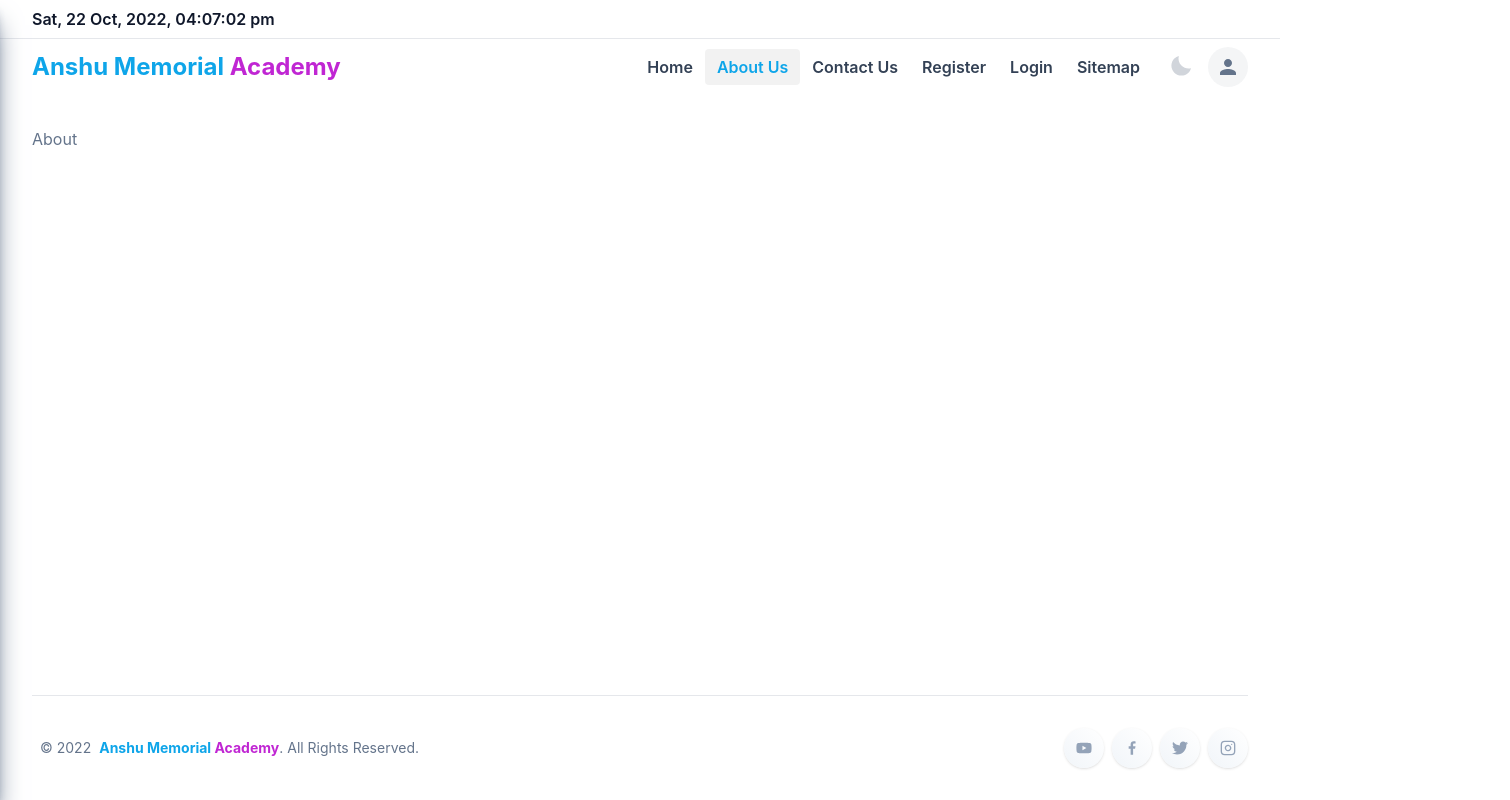
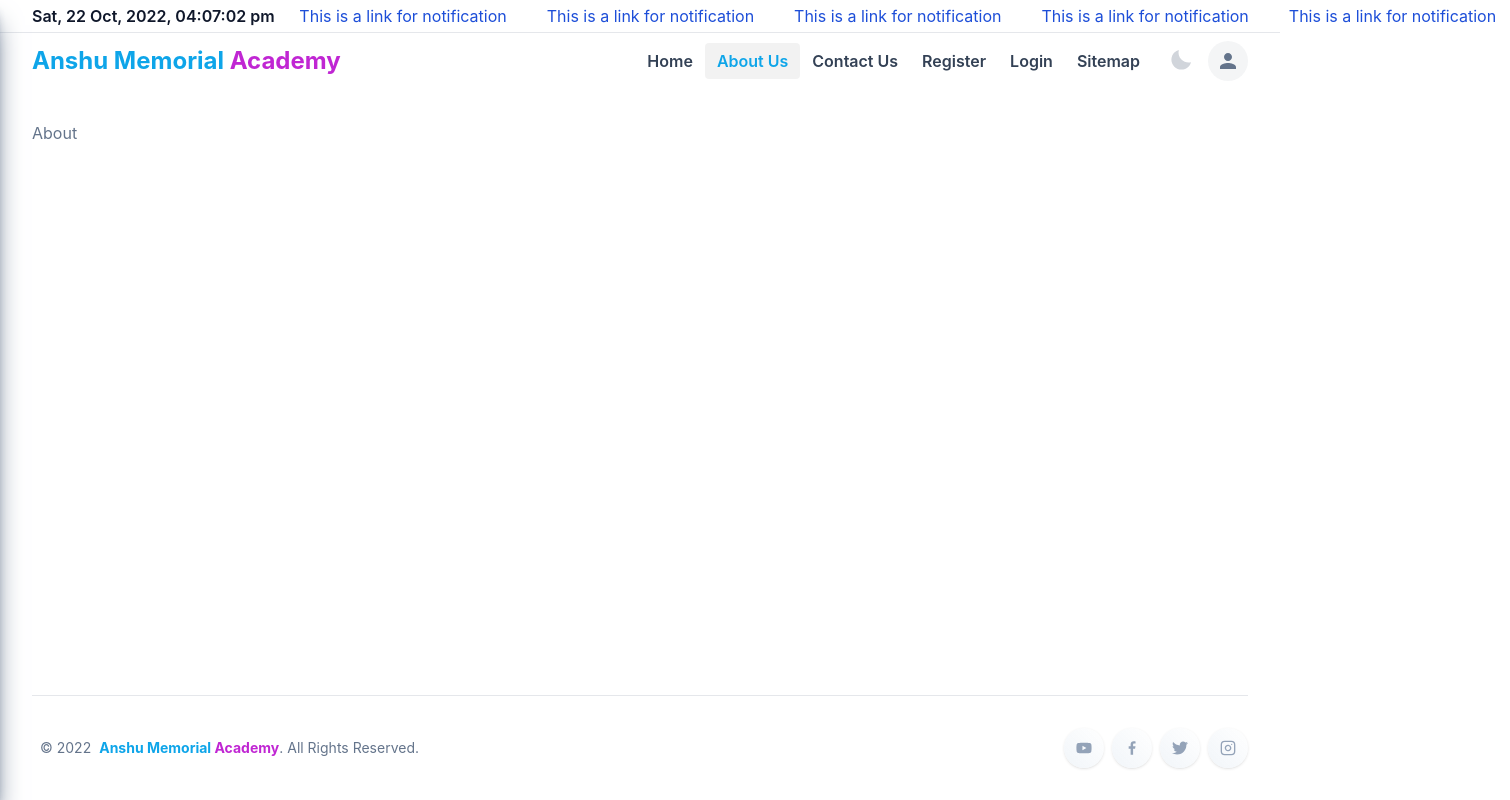
Before and after one commit to skwebs/next_tailwindcss, a Next.js app: page /about in a window 1280 px wide. Shown: the whole page, 1510 px wide, since content can reach past the window. Built offline with nearby package versions, Linux system fonts and the light colour scheme.

Commit message:
added react-marquee

```diff
--- a/components/Header.jsx
+++ b/components/Header.jsx
@@ -1,4 +1,6 @@
-import { useState, useEffect } from 'react'
+import { useState, useEffect } from "react";
+import Marquee from "react-fast-marquee";
+import Link from 'next/link';
 
 const Header = () => {
   const [dateState, setDateState] = useState(new Date());
@@ -7,53 +9,60 @@ const Header = () => {
   useEffect(() => {
     setDomLoaded(true);
     const intervalId = setInterval(() => {
-      console.log('watching');
+      console.log("watching");
       setDateState(new Date());
     }, 1000);
     return function cleanUp() {
-      clearInterval(intervalId)
+      clearInterval(intervalId);
     };
   }, []);
 
   return (
     <>
-      <div className='w-full border-b dark:border-slate-700 py-1 bg-white dark:bg-slate-800 text-slate-900 dark:text-slate-400'>
-        <div className='my-container'>
-          <div className='w-full flex md:justify-between md:items-center flex-col justify-start md:flex-row'>
+
+      <div className="w-full border-b dark:border-slate-700 py-1 bg-white dark:bg-slate-800 text-slate-900 dark:text-slate-400">
+        <div className="my-container">
+          <div className="w-full flex md:justify-between md:items-center flex-col justify-start md:flex-row">
             {/* left side */}
-            <div className='whitespace-nowrap font-semibold border-b dark:border-b-slate-700 md:border-none'>
-              {domLoaded ?
-                dateState.toLocaleString('en-IN', {
-                  timeZone: 'Asia/Kolkata',
-                  weekday: 'short',
-                  day: '2-digit',
-                  month: 'short',
-                  year: 'numeric',
-                  hour: '2-digit',
-                  minute: '2-digit',
-                  second: '2-digit',
-                  hour12: true
-                }) : ""
-              }
-            </div>
-            {/* right side */}
-            <div className='flex-grow md:pl-8'>
-              <marquee>
-                <div className='flex space-x-12 '>
-                  <span>This is first notification</span>
-                  <span>This is first notification</span>
-                  <span>This is first notification</span>
-                  <span>This is first notification</span>
-                </div>
-              </marquee>
+            <div className="min-w-[230px] whitespace-nowrap font-semibold border-b dark:border-b-slate-700 md:border-none">
+              {domLoaded
+                ? dateState.toLocaleString("en-IN", {
+                  timeZone: "Asia/Kolkata",
+                  weekday: "short",
+                  day: "2-digit",
+                  month: "short",
+                  year: "numeric",
+                  hour: "2-digit",
+                  minute: "2-digit",
+                  second: "2-digit",
+                  hour12: true,
+                })
+                : ""}
             </div>
 
+            {/* middle */}
+            <div></div>
+
+            {/* right side */}
+            <div className="w-full md:ml-8">
+              <Marquee gradientWidth={100} speed={50} pauseOnHover>
+                <div className="flex space-x-10 md:pl-8">
+                  <Link href={`/`}><a className="text-blue-700 hover:underline">This is a link for notification</a></Link>
+                  <Link href={`/about`}><a className="text-blue-700 hover:underline">This is a link for notification</a></Link>
+                  <Link href={`/`}><a className="text-blue-700 hover:underline">This is a link for notification</a></Link>
+                  <Link href={`/`}><a className="text-blue-700 hover:underline">This is a link for notification</a></Link>
+                  <Link href={`/`}><a className="text-blue-700 hover:underline">This is a link for notification</a></Link>
+                  <Link href={`/`}><a className="text-blue-700 hover:underline">This is a link for notification</a></Link>
+                  <Link href={`/`}><a className="text-blue-700 hover:underline">This is a link for notification</a></Link>
+                </div>
+              </Marquee>
+
+            </div>
           </div>
-
         </div>
       </div>
     </>
-  )
-}
+  );
+};
 
-export default Header
+export default Header;
--- a/components/Navigation.jsx
+++ b/components/Navigation.jsx
@@ -50,7 +50,7 @@ const Navigation = () => {
                           className={`${pathname === link.href
                             ? "text-sky-500 bg-black/5 rounded"
                             : " text-slate-700 dark:text-slate-400"
-                            } font-semibold px-3 py-2 hover:text-sky-500`}>
+                            } font-semibold px-3 py-2 hover:underline hover:underline-offset-8`}>
                           {link.name}
                         </a>
                       </Link>
--- a/package.json
+++ b/package.json
@@ -15,6 +15,7 @@
     "next": "^12.3.1",
     "react": "18.2.0",
     "react-dom": "18.2.0",
+    "react-fast-marquee": "^1.3.5",
     "react-icons": "^4.6.0",
     "react-redux": "^8.0.4",
     "react-stickynode": "^4.1.0"
--- a/pages/about.jsx
+++ b/pages/about.jsx
@@ -10,6 +10,7 @@ const About = () => {
       <div className="w-full my-py">
         <div className='my-container'>
           <h1>About</h1>
+          <marquee>This is marquee</marquee>
         </div>
       </div>
     </>
```
Also changed, not shown: 1 other file (tests, documents, lock files or other folders).
